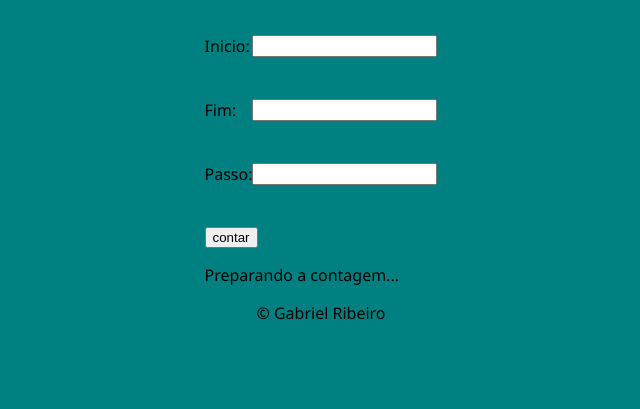
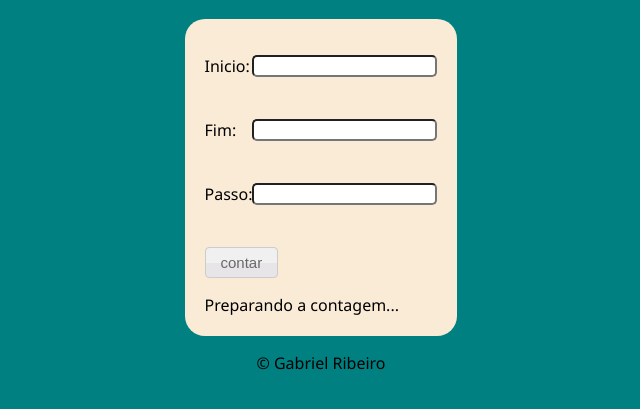
Before and after one commit to gabrielribeirobr/Super-contador, a plain HTML site: page index.html in a window 1280 px wide. Shown: the part 85-494 px from the top of the page, without its empty margins (319-959 px from the left). Drawn offline with Linux system fonts and the light colour scheme.

Commit message:
fix: move inputs

```diff
--- a/index.html
+++ b/index.html
@@ -5,6 +5,7 @@
     <meta charset="UTF-8">
     <meta name="viewport" content="width=device-width, initial-scale=1.0">
     <title>Super Contador</title>
+    <link rel="stylesheet" href="reset.css">
     <link rel="stylesheet" href="style.css">
 
 </head>
@@ -14,15 +15,18 @@
         <h1>Contador</h1>
     </header>
     <section>
-        <div id="dados">
-            <p>Inicio: <input type="number" name="inicio" id="txti"></p>
-            <p>Fim: <input type="number" name="fim" id="txtf"> </p>
-            <p>Passo: <input type="number" name="passo" id="txtp"> </p>
-            <p> <input type="button" value="contar" onclick="contar()"></p>
+        <div class="container">
+            <div id="dados">
+                <p>Inicio: <input type="number" class="number" name="inicio" id="txti"></p>
+                <p>Fim: <input type="number" class="number" name="fim" id="txtf"> </p>
+                <p>Passo: <input type="number" class="number" name="passo" id="txtp"> </p>
+                <p> <input type="button" class="button" value="contar" onclick="contar()"></p>
 
-        </div>
-        <div id="res">
-            Preparando a contagem...
+            </div>
+
+            <div id="res">
+                Preparando a contagem...
+            </div>
         </div>
     </section>
     <footer>
```
